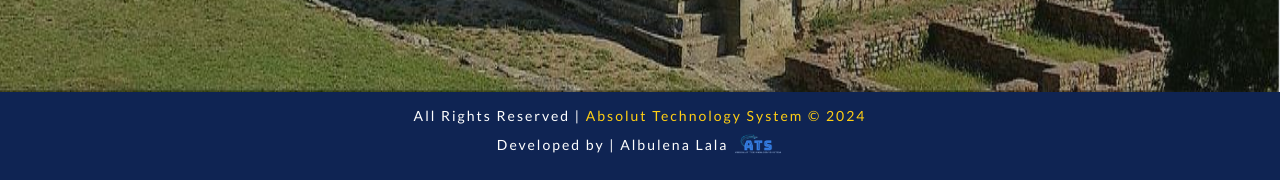
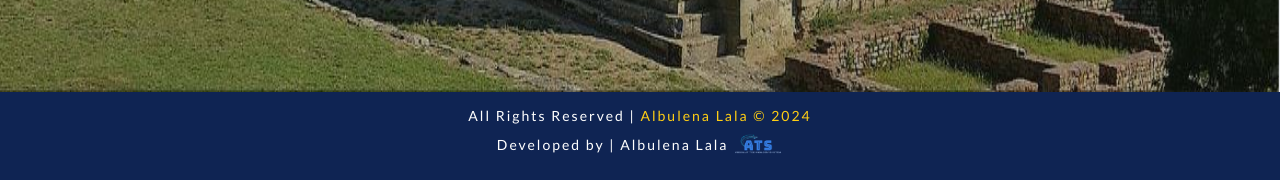
Before and after one commit to Albulenalala/HOTEL, a PHP site: page / in a window 1280 px wide. Shown: the part 5463-5643 px from the top of the page. Run offline with PHP 8.4, Linux system fonts and the light colour scheme; some libraries are stand-ins or nearby versions; some web fonts are replaced.

Commit message:
Update index.php

```diff
--- a/index.php
+++ b/index.php
@@ -770,7 +770,7 @@ include('db.php');
 </section>
 <!-- /contact -->
 			<div class="copy">
-		        <p> All Rights Reserved | <a href="index.php">Absolut Technology System © 2024</a> <br>  Developed by | Albulena Lala <img src="images\9cbaedbc-afb1-48a4-8274-a880ba95de6c-removebg-preview.png" alt="" style= "wight: 30px; height: 40px; "> </p>
+		        <p> All Rights Reserved | <a href="index.php"> Albulena Lala © 2024</a> <br>  Developed by | Albulena Lala <img src="images\9cbaedbc-afb1-48a4-8274-a880ba95de6c-removebg-preview.png" alt="" style= "wight: 30px; height: 40px; "> </p>
 		    </div>
 <!--/footer -->
 <!-- js -->
```
